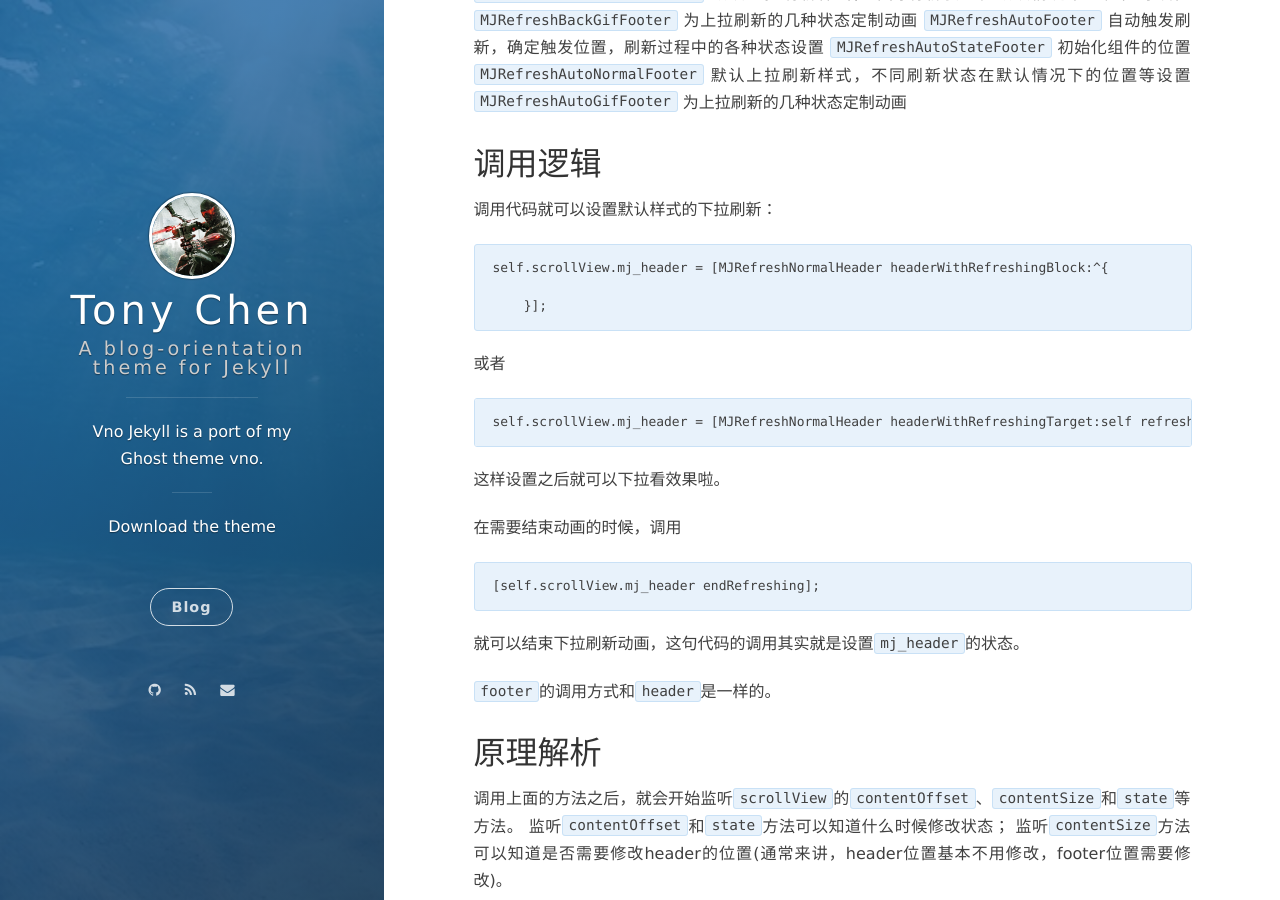
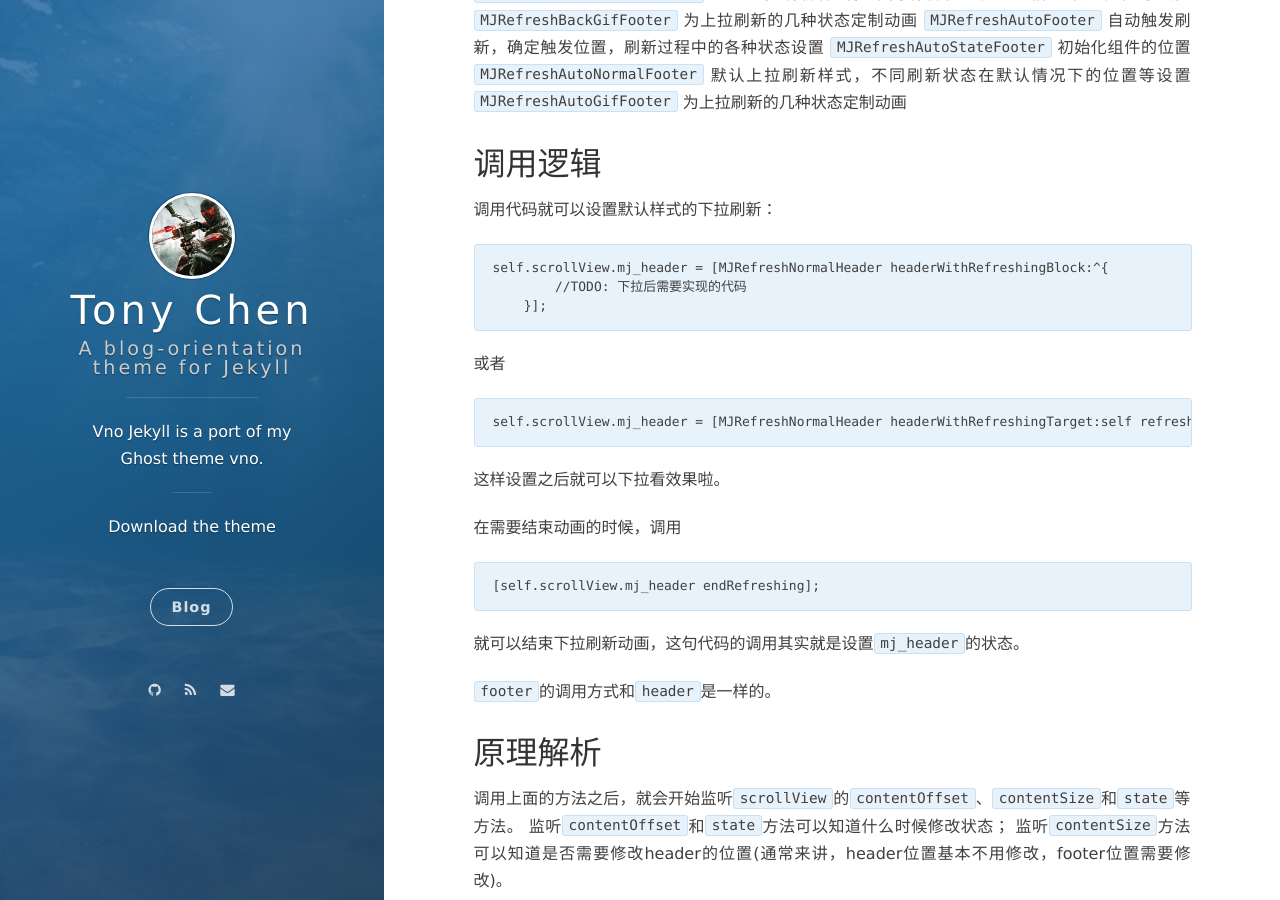
Before and after one commit to sariel89/sariel89.github.io, a Jekyll site: the page built from _posts/2018-12-24-MJRefresh源码阅读.md, in a window 1280 px wide and 900 px high, scrolled down 1199 px. Built offline with Jekyll 4.4.1, drawn with Linux system fonts in a browser that asks for light colours; nearby versions of some CDN libraries; comment, search, counter and statistics services are not loaded.

Commit message:
完善Blog

````diff
--- a/_posts/2018-12-24-MJRefresh源码阅读.md
+++ b/_posts/2018-12-24-MJRefresh源码阅读.md
@@ -36,7 +36,7 @@ MJRefresh是iOS开发过程中最常用的几个三方库之一，以无侵入
 调用代码就可以设置默认样式的下拉刷新：
 ```
 self.scrollView.mj_header = [MJRefreshNormalHeader headerWithRefreshingBlock:^{
-
+        //TODO: 下拉后需要实现的代码
     }];
 ```
 或者
````
